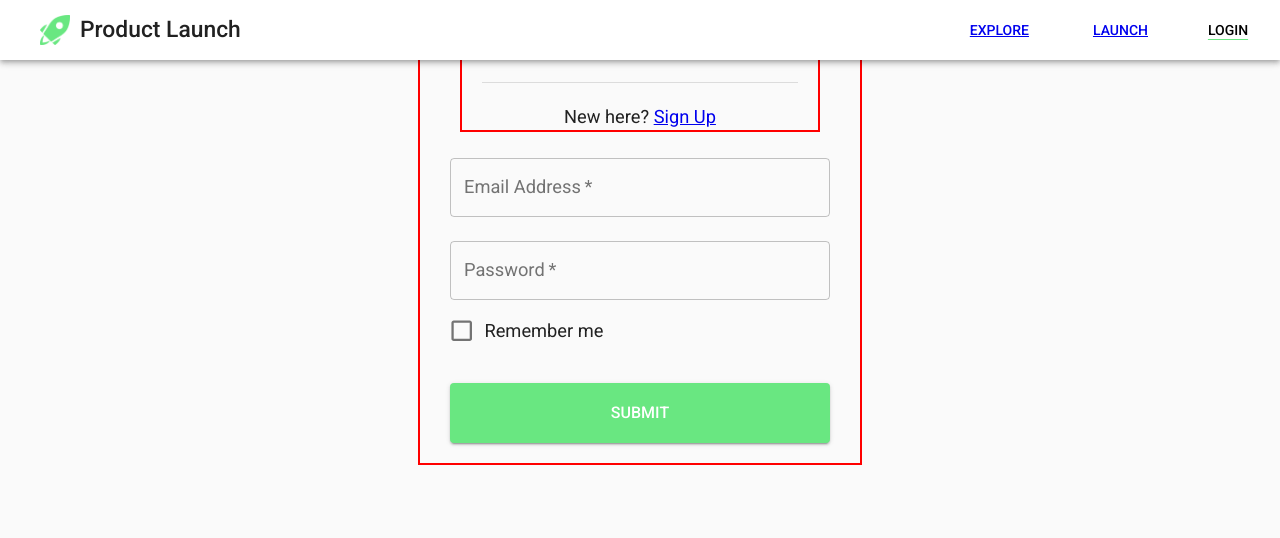
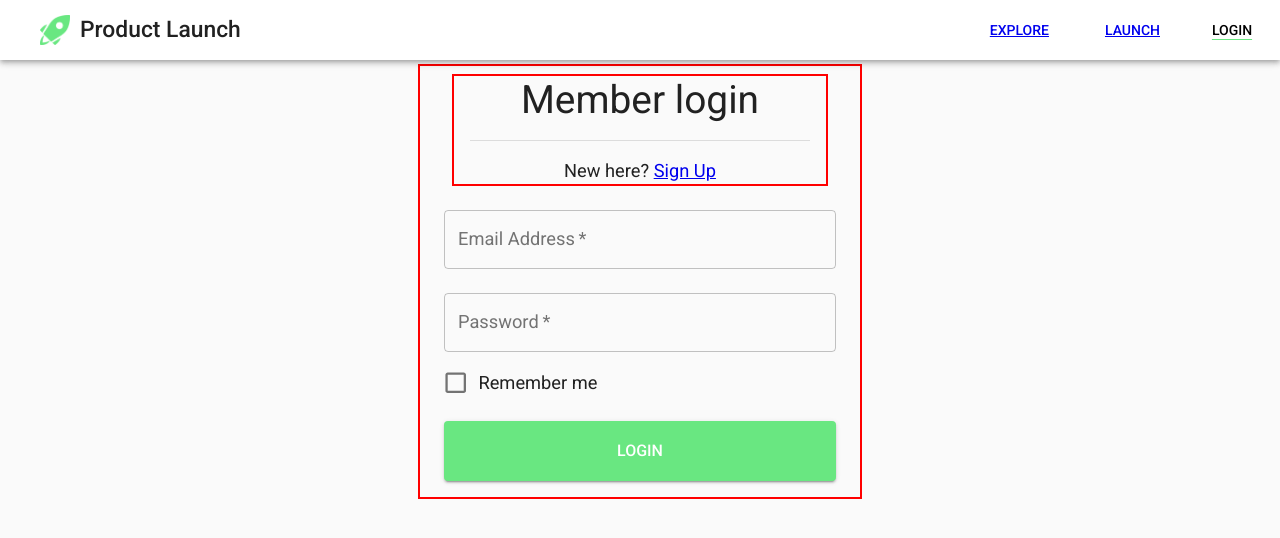
Before and after one commit to hatchways/team-latte, a React (Create React App) app in the folder client/: page /login in a window 1280 px wide. Shown: the top 538 px of the page. Built offline with nearby package versions, Linux system fonts and the light colour scheme; a web font is replaced by a local one.

Commit message:
Minor changes in /login

```diff
--- a/client/src/pages/login.js
+++ b/client/src/pages/login.js
@@ -5,9 +5,9 @@ import { makeStyles, Container, Typography, TextField, Button, CssBaseline, Divi
 //Comment for observing testing
 
 const useStyles = makeStyles( theme => ({
+
     containerTweaks: {
-
-        marginTop: theme.spacing(10),
+        marginTop: theme.spacing(8),
         display: 'flex',
         flexDirection: 'column',
         alignItems: 'center',
@@ -25,7 +25,7 @@ const useStyles = makeStyles( theme => ({
     },
     button: {
         backgroundColor: '#69E781',
-        margin: theme.spacing(3, 0, 2),
+        margin: theme.spacing(2, 0, 2),
         color: 'white'
 
     }
@@ -44,7 +44,7 @@ function Login() {
     })
 
     return(
-        <Container component="main" maxWidth='xs' style={{border: '2px solid red'}} >
+        <Container component="main" maxWidth='xs' className={classes.containerTweaks} style={{border: '2px solid red'}} >
         <CssBaseline/>
 
         <div>
@@ -79,7 +79,7 @@ function Login() {
                 variant='contained'
                 fullWidth
                 >
-                Submit
+                Login
             </Button>
             </form>
             </div>
--- a/client/src/themes/theme.js
+++ b/client/src/themes/theme.js
@@ -1,7 +1,6 @@
 import { createMuiTheme } from "@material-ui/core";
 
 export const theme = createMuiTheme({
-  spacing: 10, //Use according for multiples
 
   typography: {
     fontFamily: 'Roboto',
```
